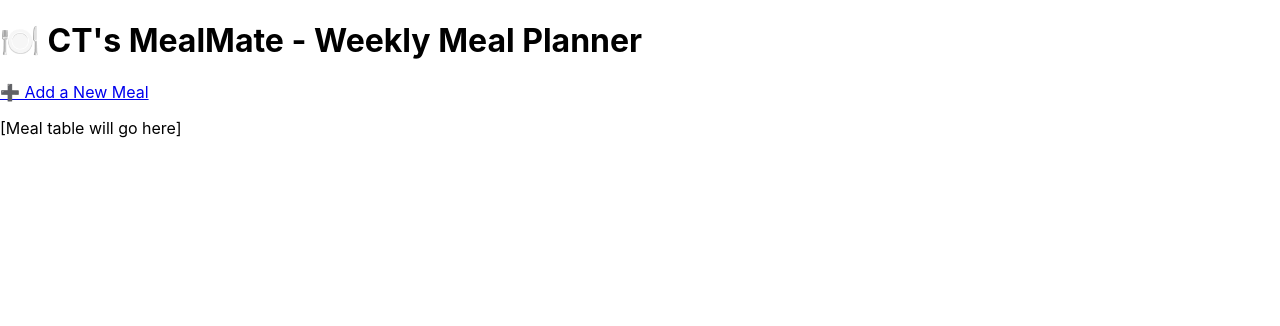
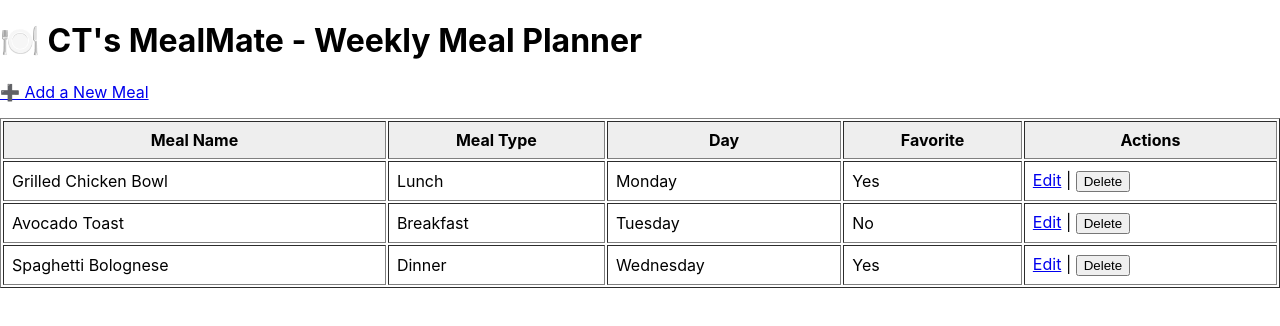
Before and after one commit to chelcietjoeng-atri/React_Training, a React (Create React App) app in the folder ct_mealmate/: page / in a window 1280 px wide. Shown: the top 326 px of the page. Built offline with nearby package versions, Linux system fonts and the light colour scheme.

Commit message:
feat(training): React Demo
Add React Table to display meals with edit/delete actions [ICTRAINING-2053]

```diff
--- a/ct_mealmate/package.json
+++ b/ct_mealmate/package.json
@@ -11,6 +11,7 @@
     "react-dom": "^19.1.0",
     "react-router-dom": "^7.5.1",
     "react-scripts": "5.0.1",
+    "react-table": "^7.8.0",
     "web-vitals": "^2.1.4"
   },
   "scripts": {
--- a/ct_mealmate/src/components/MealList.js
+++ b/ct_mealmate/src/components/MealList.js
@@ -0,0 +1,93 @@
+// MealList.js
+// Displays a table of meals using React Table
+
+import React from 'react';
+import { useTable } from 'react-table';
+import { Link } from 'react-router-dom';
+
+function MealList({ meals }) {
+  const data = React.useMemo(() => meals, [meals]);
+
+  const columns = React.useMemo(
+    () => [
+      {
+        Header: "Meal Name",
+        accessor: "name",
+      },
+      {
+        Header: "Meal Type",
+        accessor: "type",
+      },
+      {
+        Header: "Day",
+        accessor: "day",
+      },
+      {
+        Header: "Favorite",
+        accessor: (row) => (row.favorite ? "Yes" : "No"),
+      },
+      {
+        Header: "Actions",
+        Cell: ({ row }) => (
+          <div>
+            {/* Edit Link with meal ID */}
+            <Link to={`/edit-meal/${row.original.id}`}>Edit</Link>
+            {" | "}
+            <button onClick={() => alert(`Delete meal ${row.original.id}`)}>
+              Delete
+            </button>
+          </div>
+        ),
+      },
+    ],
+    []
+  );
+
+  const tableInstance = useTable({ columns, data });
+
+  const {
+    getTableProps,
+    getTableBodyProps,
+    headerGroups,
+    rows,
+    prepareRow,
+  } = tableInstance;
+
+  return (
+    <table {...getTableProps()} border="1" style={{ width: '100%', marginTop: '1rem' }}>
+      <thead>
+        {headerGroups.map((headerGroup) => (
+          <tr {...headerGroup.getHeaderGroupProps()} style={{ backgroundColor: '#eee' }}>
+            {headerGroup.headers.map((column) => (
+              <th {...column.getHeaderProps()} style={{ padding: '0.5rem' }}>
+                {column.render('Header')}
+              </th>
+            ))}
+          </tr>
+        ))}
+      </thead>
+      <tbody {...getTableBodyProps()}>
+        {rows.length === 0 ? (
+          <tr>
+            <td colSpan={5}>No meals found.</td>
+          </tr>
+        ) : (
+          rows.map((row) => {
+            prepareRow(row);
+            return (
+              <tr {...row.getRowProps()}>
+                {row.cells.map((cell) => (
+                  <td {...cell.getCellProps()} style={{ padding: '0.5rem' }}>
+                    {cell.render('Cell')}
+                  </td>
+                ))}
+              </tr>
+            );
+          })
+        )}
+      </tbody>
+    </table>
+  );
+}
+
+export default MealList;
--- a/ct_mealmate/src/pages/HomePage.js
+++ b/ct_mealmate/src/pages/HomePage.js
@@ -3,17 +3,24 @@
 
 import React from 'react';
 import { Link } from 'react-router-dom';
+import MealList from '../components/MealList';
+
+// Static sample data for now
+const sampleMeals = [
+  { id: 1, name: "Grilled Chicken Bowl", type: "Lunch", day: "Monday", favorite: true },
+  { id: 2, name: "Avocado Toast", type: "Breakfast", day: "Tuesday", favorite: false },
+  { id: 3, name: "Spaghetti Bolognese", type: "Dinner", day: "Wednesday", favorite: true },
+];
 
 function HomePage() {
   return (
     <div>
       <h1>🍽️ CT's MealMate - Weekly Meal Planner</h1>
 
-      {/* Link to add new meal */}
       <Link to="/add-meal">➕ Add a New Meal</Link>
 
-      {/* Placeholder for meal table */}
-      <p>[Meal table will go here]</p>
+      {/* Meal Table using React Table */}
+      <MealList meals={sampleMeals} />
     </div>
   );
 }
```
Also changed, not shown: 1 other file (tests, documents, lock files or other folders).
